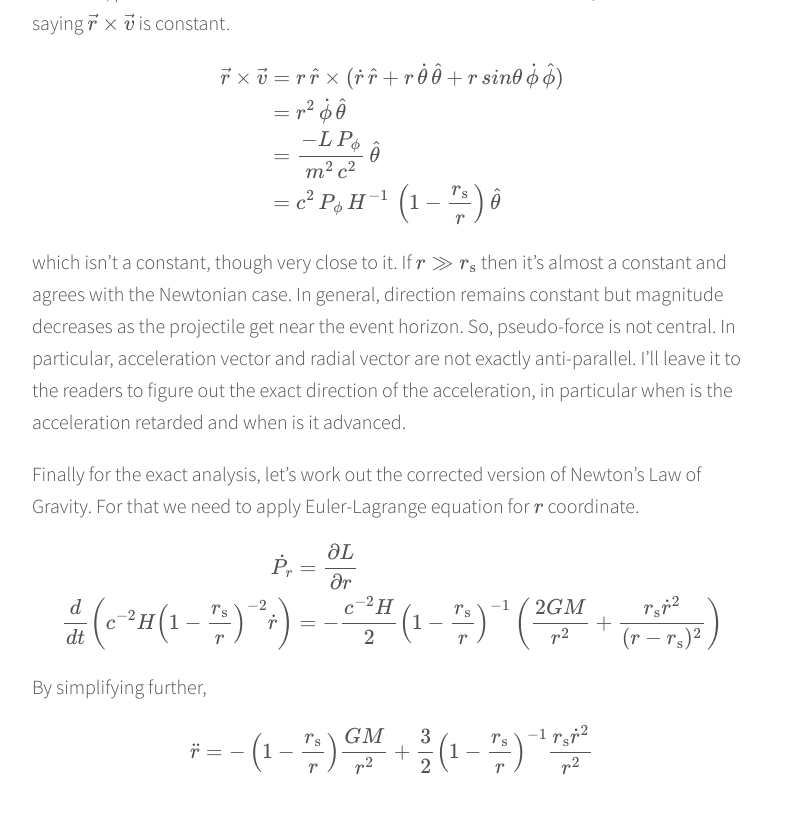
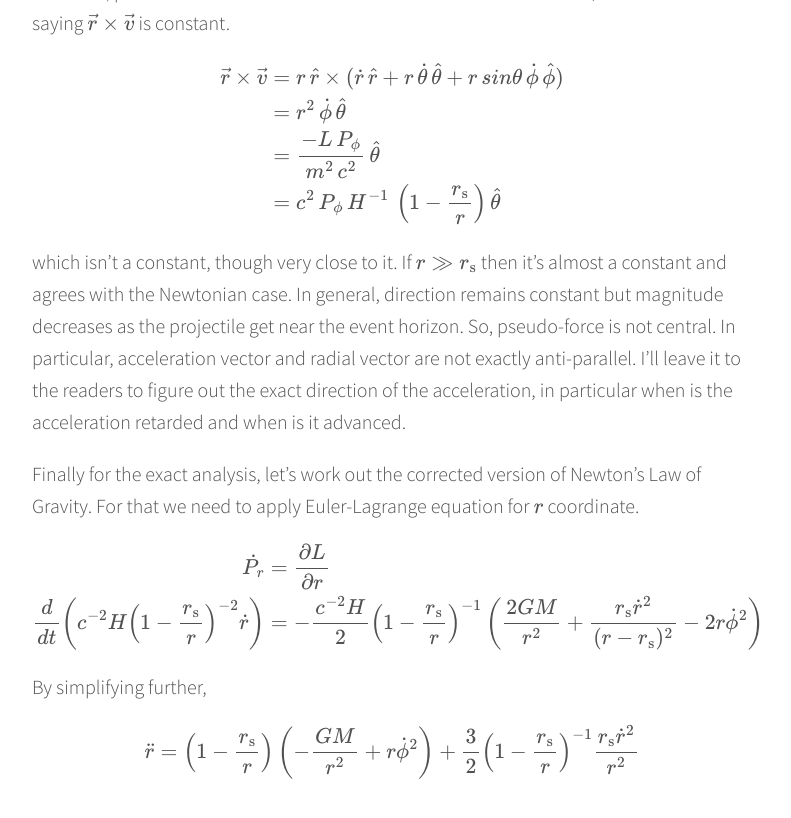
Before and after one commit to Gurmeet-Singh/smooth-fractal, a Jekyll site: the page built from _articles/blackhole-kinematics.markdown, in a window 1280 px wide and 900 px high, scrolled down 3947 px. Shown: the top 818 px of the window, without its empty margins (248-1039 px from the left). Built offline with Jekyll 4.4.1, drawn with Linux system fonts in a browser that asks for light colours; formulas are drawn with MathJax 3.

Commit message:
Corrected the final formula

```diff
--- a/_articles/blackhole-kinematics.markdown
+++ b/_articles/blackhole-kinematics.markdown
@@ -150,12 +150,12 @@ Finally for the exact analysis, let's work out the corrected version of Newton's
 $$
   \begin{align}
     \dot{P_r} & = \frac{\partial L}{\partial r} \\
-    \frac{d}{dt}\left(c^{-2}H\left(1-{\frac{r_{\mathrm{s}}}{r}}\right)^{-2}\dot{r}\right) & = -\frac{c^{-2}H}{2}\left(1-{\frac{r_{\mathrm{s}}}{r}}\right)^{-1}\left(\frac{2GM}{r^2}+\frac{r_{\mathrm{s}}\dot{r}^2}{(r-r_{\mathrm{s}})^2}\right)
+    \frac{d}{dt}\left(c^{-2}H\left(1-{\frac{r_{\mathrm{s}}}{r}}\right)^{-2}\dot{r}\right) & = -\frac{c^{-2}H}{2}\left(1-{\frac{r_{\mathrm{s}}}{r}}\right)^{-1}\left(\frac{2GM}{r^2}+\frac{r_{\mathrm{s}}\dot{r}^2}{(r-r_{\mathrm{s}})^2} - 2r\dot{\phi}^2 \right)
   \end{align}
 $$
 
 By simplifying further,
 
 $$
-  \ddot{r} = -\left(1-{\frac{r_{\mathrm{s}}}{r}}\right)\frac{GM}{r^2} + \frac{3}{2}\left(1-{\frac{r_{\mathrm{s}}}{r}}\right)^{-1}\frac{r_{\mathrm{s}}\dot{r}^2}{r^2}
+  \ddot{r} = \left(1-{\frac{r_{\mathrm{s}}}{r}}\right)\left(-\frac{GM}{r^2} + r \dot{\phi}^2\right) + \frac{3}{2}\left(1-{\frac{r_{\mathrm{s}}}{r}}\right)^{-1}\frac{r_{\mathrm{s}}\dot{r}^2}{r^2}
 $$
```
